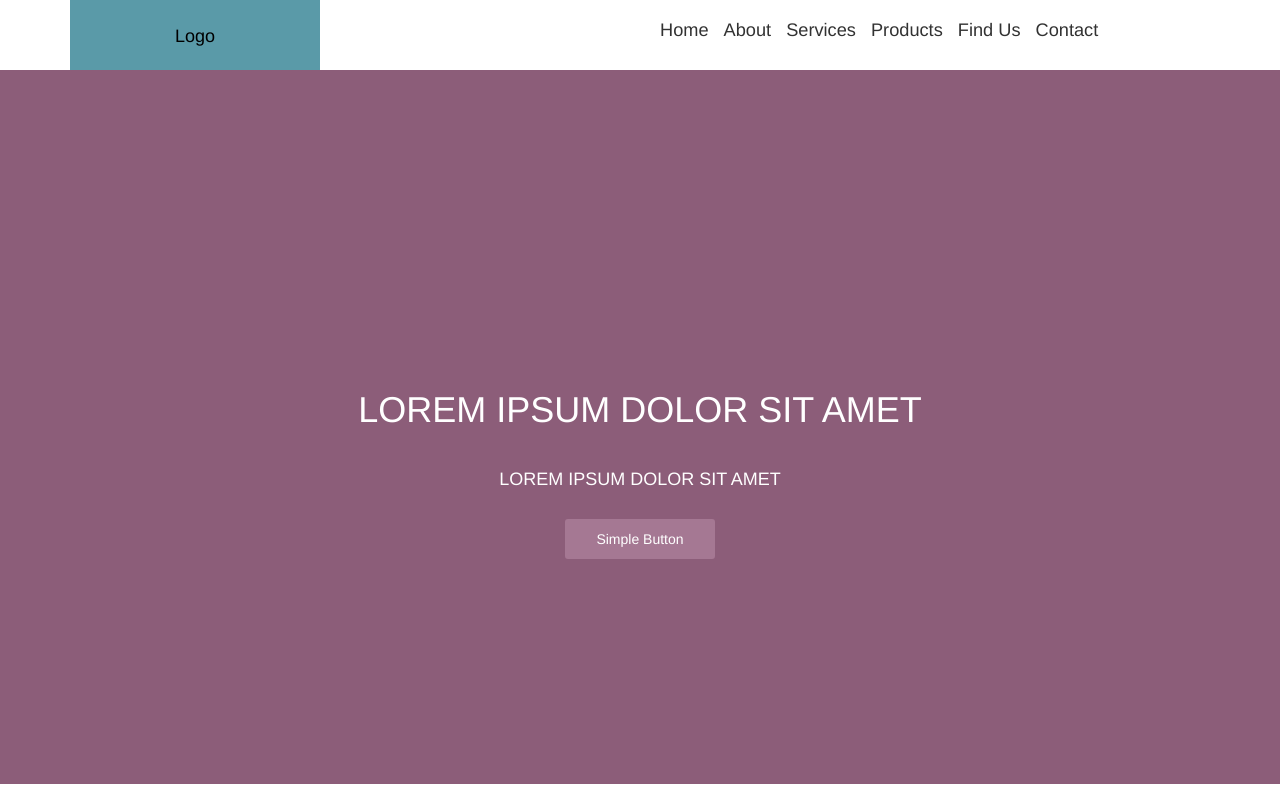
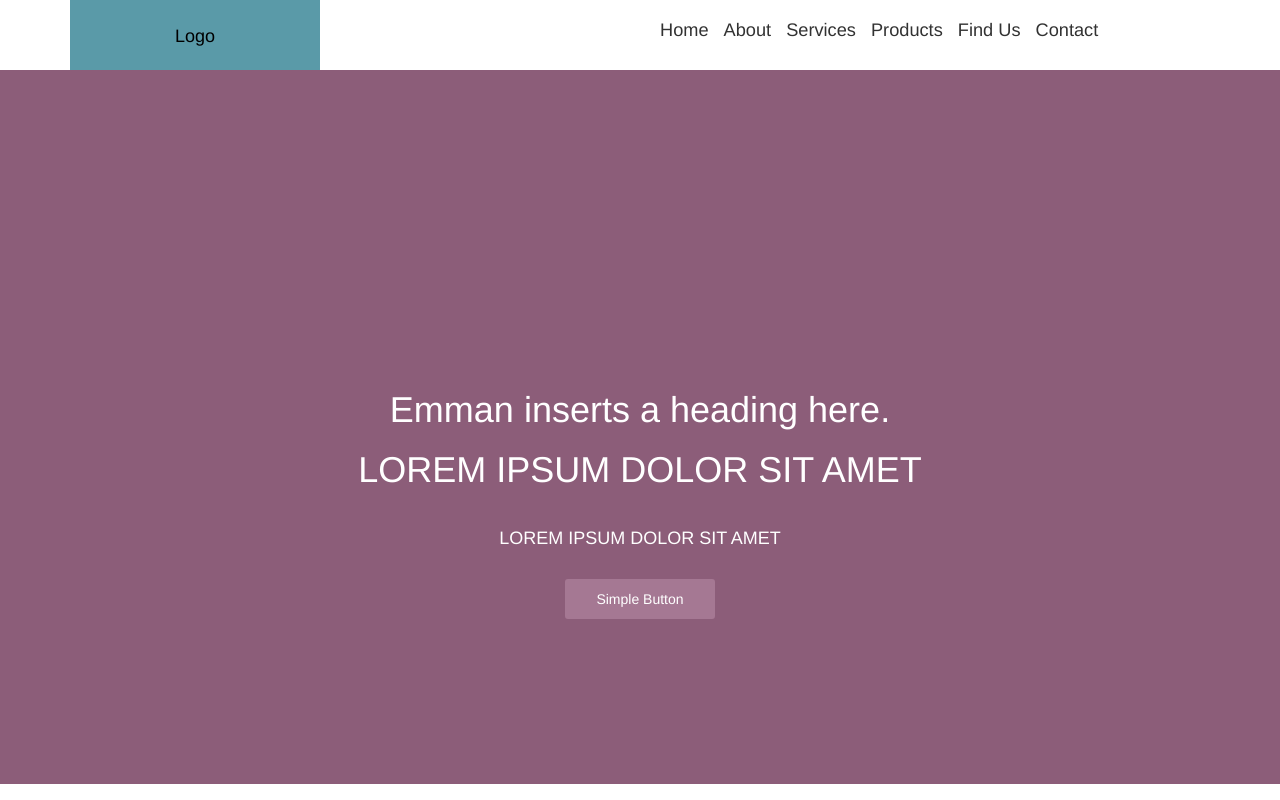
Before and after one commit to emmancalabroso/coding-tests, a plain HTML site: page index.html in a window 1280 px wide. Shown: the top 800 px of the page. Drawn offline with Linux system fonts and the light colour scheme.

Commit message:
adding a line of code

```diff
--- a/index.html
+++ b/index.html
@@ -59,6 +59,7 @@
                 <div style="background-color:#8C5D79; height:700px;">
                     <div class="slider">
                         <center>
+                            <h1>Emman inserts a heading here.</h1>
                             <h1>LOREM IPSUM DOLOR SIT AMET</h1> <br>
                             <h4>LOREM IPSUM DOLOR SIT AMET</h4> <br>
                             <a href="#"><div class="sliderButton" style="color:#fff">Simple Button</div></a>
```
